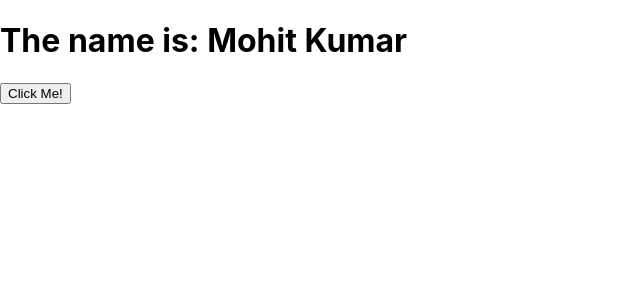
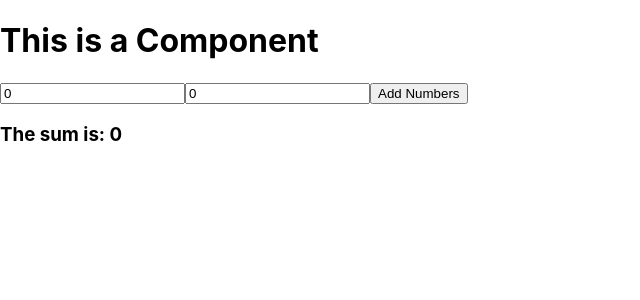
Before and after one commit to mohit847/week02, a React (Create React App) app in the folder newapp/: page / in a window 1280 px wide. Shown: the top 300 px of the page, without its empty margins (0-640 px from the left). Built offline with nearby package versions, Linux system fonts and the light colour scheme.

Commit message:
Life Cycle mehtod  video 13

```diff
--- a/newapp/src/App.js
+++ b/newapp/src/App.js
@@ -1,12 +1,14 @@
-// import AllUserList from './components/AllUserList';
 import './App.css';
+import AllUserList from './components/AllUserList';
 // import Test from './Test';
 import Name from './components/Name';
+import SumNumbers from './components/SumNumbers';
 
 function App() {
   return (
     <div>
-      <Name />
+      <h1>This is a Component</h1>
+      <SumNumbers />
 
     </div>
   );
--- /dev/null
+++ b/newapp/src/apis/testApi.js
@@ -0,0 +1,7 @@
+export const testAPI = (a, b) => {
+  return new Promise((resolve, reject) => {
+    setTimeout(() => {
+      resolve(a + b);
+    }, 15000);
+  });
+};
--- a/newapp/src/components/AllUserList.js
+++ b/newapp/src/components/AllUserList.js
@@ -23,7 +23,7 @@ import Test from "./Test";
 // functional based component
 
 const AllUserList = () => {
-  // eslint-disable-next-line
+
   const [state, setState] = useState({
     name: "Priyansh",
   });
--- /dev/null
+++ b/newapp/src/components/SumNumbers.js
@@ -0,0 +1,69 @@
+import React, { Component } from "react";
+import { testAPI } from "../apis/testApi";
+
+class SumNumbers extends Component {
+  state = {
+    firstNumber: 0,
+    secondNumber: 0,
+    sum: 0,
+    sumString: "The component has not updated the state!",
+  };
+
+  componentDidMount() {
+    testAPI(5, 6).then((sum) => {
+      this.setSum(sum);
+    });
+  }
+
+  componentDidUpdate() {
+    console.log("Component has updated!");
+    this.setState({
+      ...this.state,
+      sumStirng: `The sum is: ${this.state.sum}`,
+    });
+  }
+
+  setSum = (sum) => {
+    if (typeof sum !== "undefined") {
+      this.setState({ ...this.state, sum });
+    } else {
+      this.setState({
+        ...this.state,
+        sum: this.state.firstNumber + this.state.secondNumber,
+      });
+    }
+  };
+
+  render() {
+    return (
+      <div>
+        <input
+          type="number"
+          placeholder="Enter first Number"
+          onChange={(e) => {
+            this.setState({
+              ...this.state,
+              firstNumber: parseInt(e.target.value),
+            });
+          }}
+          value={this.state.firstNumber}
+        />
+        <input
+          type="number"
+          placeholder="Enter second Number"
+          onChange={(e) => {
+            this.setState({
+              ...this.state,
+              secondNumber: parseInt(e.target.value),
+            });
+          }}
+          value={this.state.secondNumber}
+        />
+        <button onClick={(e) => this.setSum()}>Add Numbers</button>
+        <h3>The sum is: {this.state.sum}</h3>
+      </div>
+    );
+  }
+}
+
+export default SumNumbers;
```
